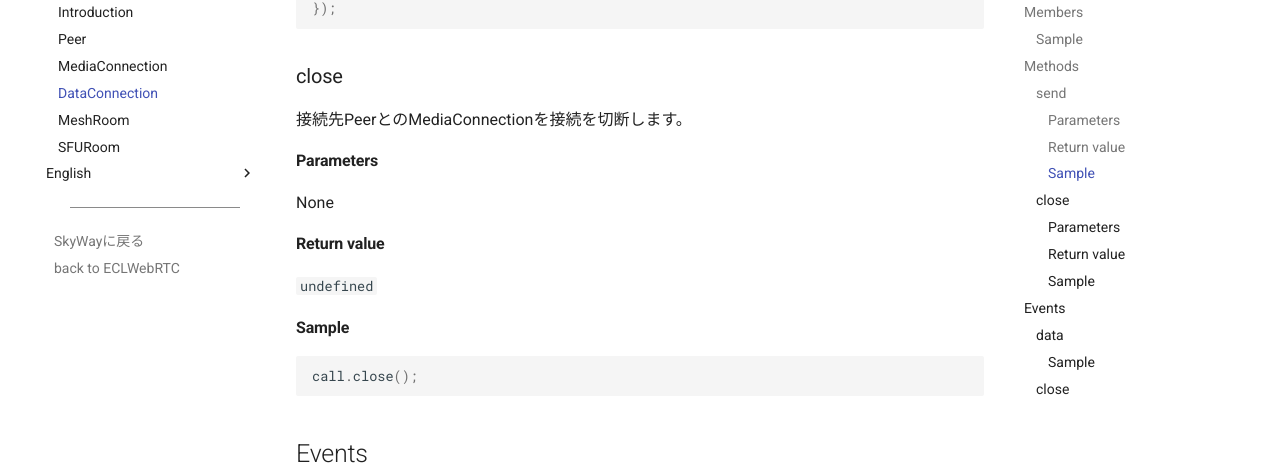
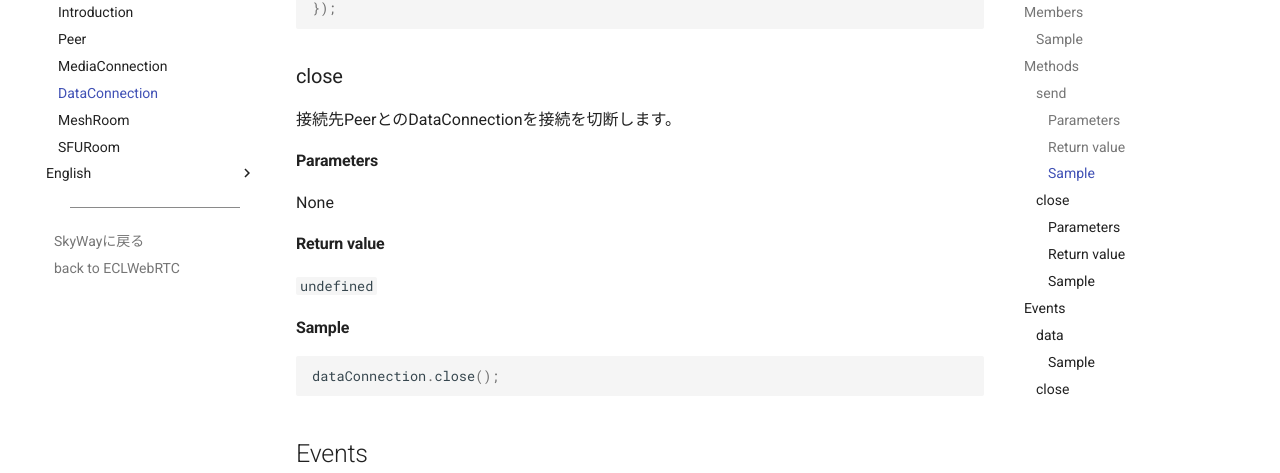
Before and after one commit to skyway/skyway-js-sdk-doc, an MkDocs documentation site: the page built from docs/ja/dataconnection.md, in a window 1280 px wide and 900 px high, scrolled down 1577 px. Shown: the part 150-623 px from the top of the window. Built offline with MkDocs 1.6.1 and Material for MkDocs 9.7.7, drawn with Linux system fonts in a browser that asks for light colours; old or Windows-style settings are respelled for this version of MkDocs.

Commit message:
fix copy/paste error mixing up media/dataConnections

````diff
--- a/docs/ja/dataconnection.md
+++ b/docs/ja/dataconnection.md
@@ -67,7 +67,7 @@ dataConnection.on('data', data => {
 
 ### close
 
-接続先PeerとのMediaConnectionを接続を切断します。
+接続先PeerとのDataConnectionを接続を切断します。
 
 #### Parameters
 
@@ -80,7 +80,7 @@ None
 #### Sample
 
 ```js
-call.close();
+dataConnection.close();
 ```
 
 ## Events
````
Also changed, not shown: docs/en/dataconnection.md (+2 -2 lines).
